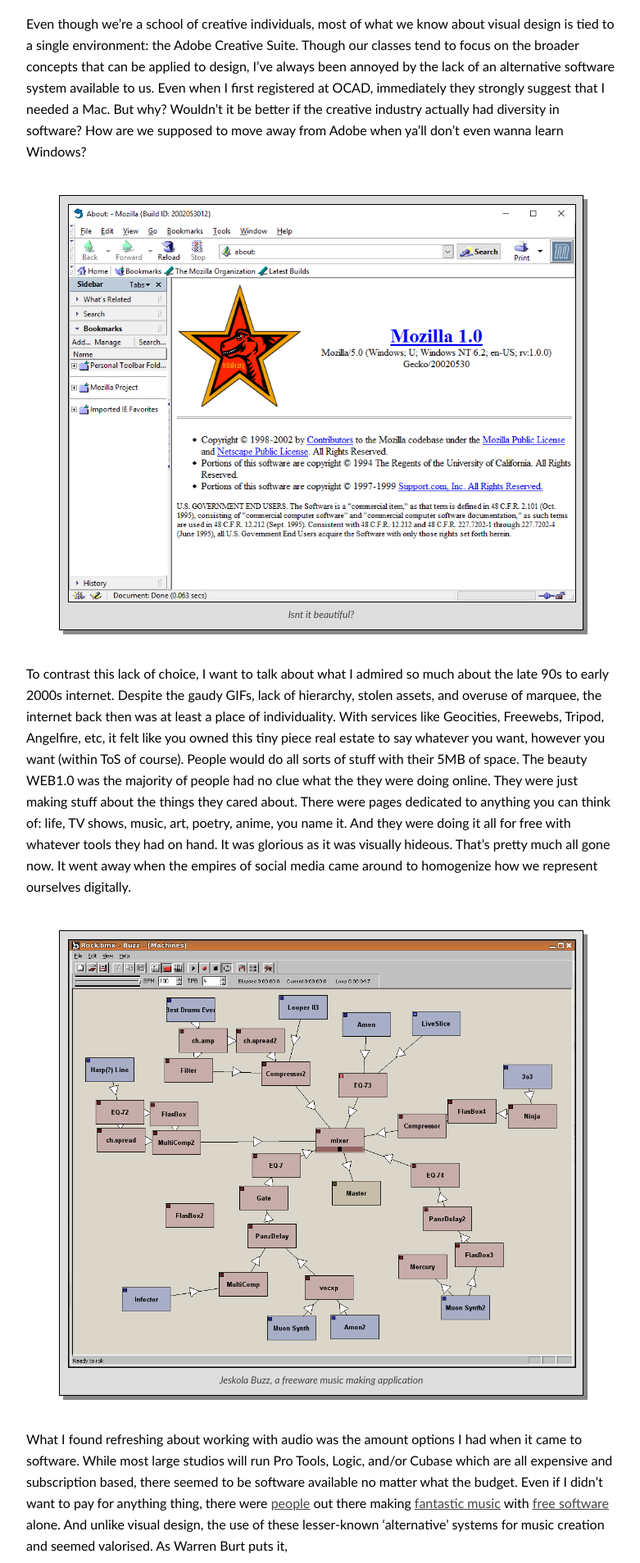
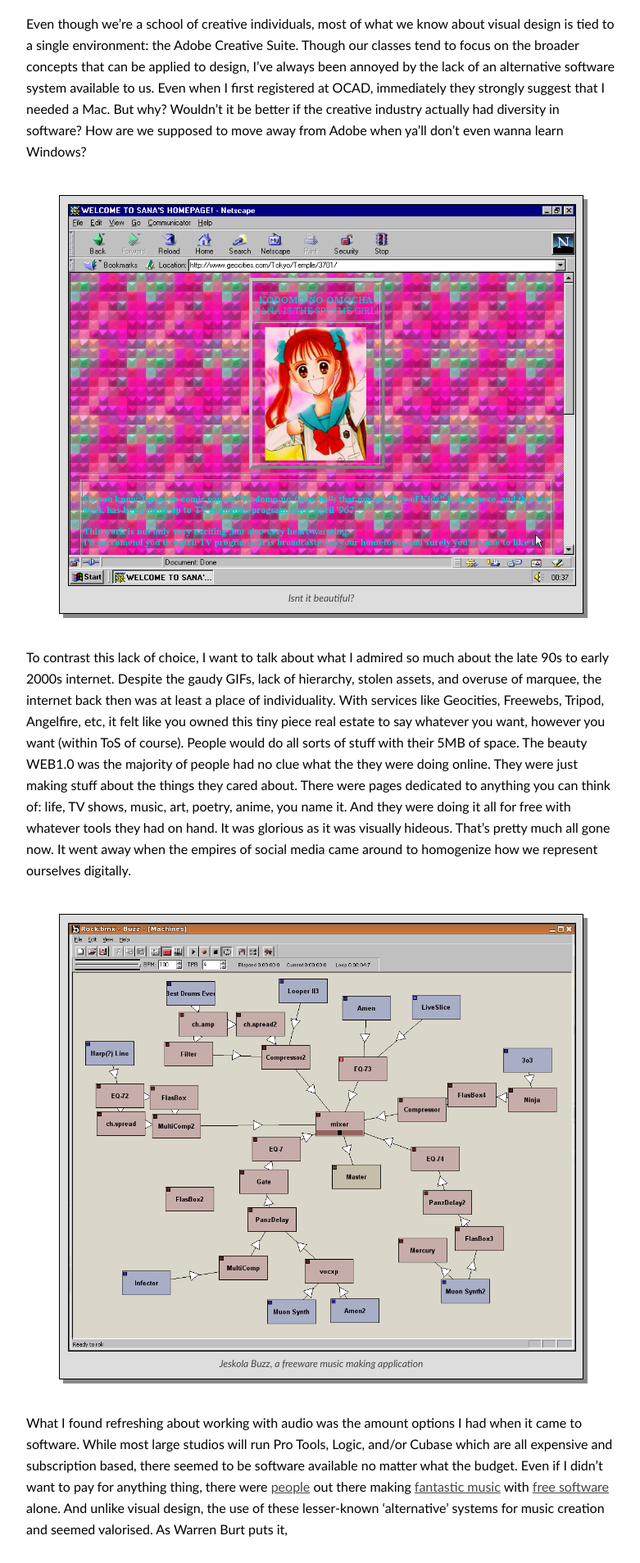
Before and after one commit to cheesoup/GRPH, a Jekyll site: the page built from _posts/2021-12-08-ramblings-from-canvas-discussion.md, in a window 1280 px wide. Shown: the part 315-2222 px from the top of the page at 82% size, without its empty margins (248-1029 px from the left). Built offline with Jekyll 4.4.1, drawn with Linux system fonts in a browser that asks for light colours.

Commit message:
Better images

```diff
--- a/_posts/2021-12-08-ramblings-from-canvas-discussion.md
+++ b/_posts/2021-12-08-ramblings-from-canvas-discussion.md
@@ -10,7 +10,7 @@
 
 Even though we're a school of creative individuals, most of what we know about visual design is tied to a single environment: the Adobe Creative Suite. Though our classes tend to focus on the broader concepts that can be applied to design, I've always been annoyed by the lack of an alternative software system available to us. Even when I first registered at OCAD, immediately they strongly suggest that I needed a Mac. But why? Wouldn't it be better if the creative industry actually had diversity in software? How are we supposed to move away from Adobe when ya'll don't even wanna learn Windows?
 
-{% include image.html url='mozilla-1-0.png' caption='Isnt it beautiful?' %}
+{% include image.html url='kodomo.png' caption='Isnt it beautiful?' %}
 
 To contrast this lack of choice, I want to talk about what I admired so much about the late 90s to early 2000s internet. Despite the gaudy GIFs, lack of hierarchy, stolen assets, and overuse of marquee, the internet back then was at least a place of individuality. With services like Geocities, Freewebs, Tripod, Angelfire, etc, it felt like you owned this tiny piece real estate to say whatever you want, however you want (within ToS of course). People would do all sorts of stuff with their 5MB of space. The beauty WEB1.0 was the majority of people had no clue what the they were doing online. They were just making stuff about the things they cared about. There were pages dedicated to anything you can think of: life, TV shows, music, art, poetry, anime, you name it. And they were doing it all for free with whatever tools they had on hand. It was glorious as it was visually hideous. That's pretty much all gone now. It went away when the empires of social media came around to homogenize how we represent ourselves digitally.
 
```
Also changed, not shown: assets/images/content/kodomo.png (added), 16 other files.
